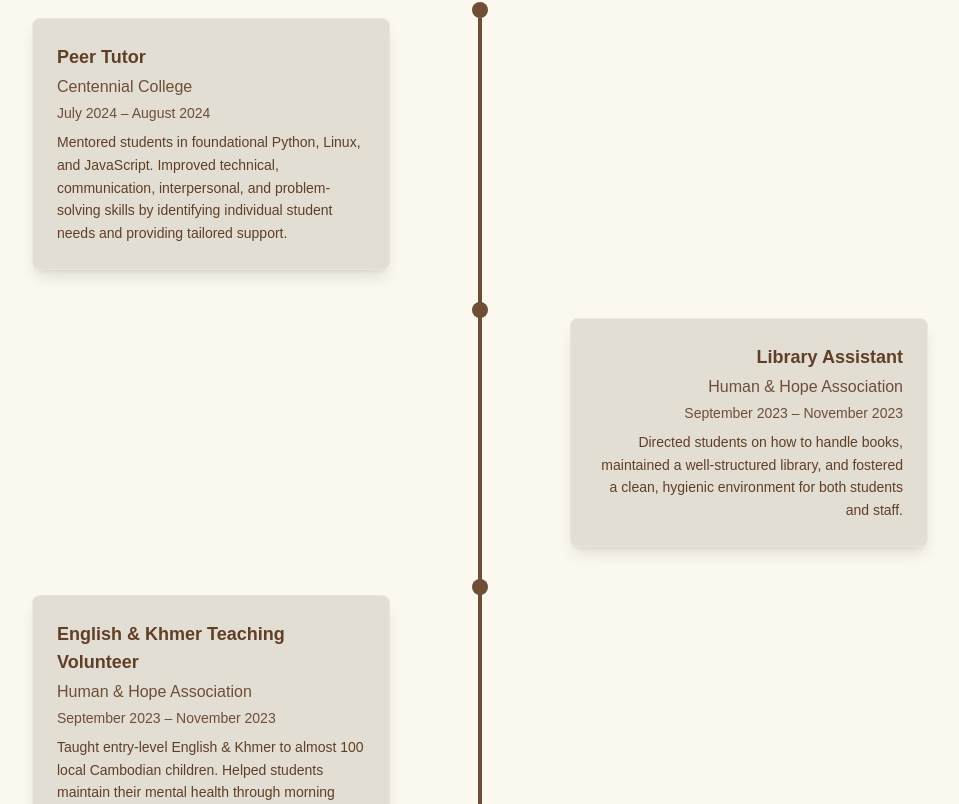
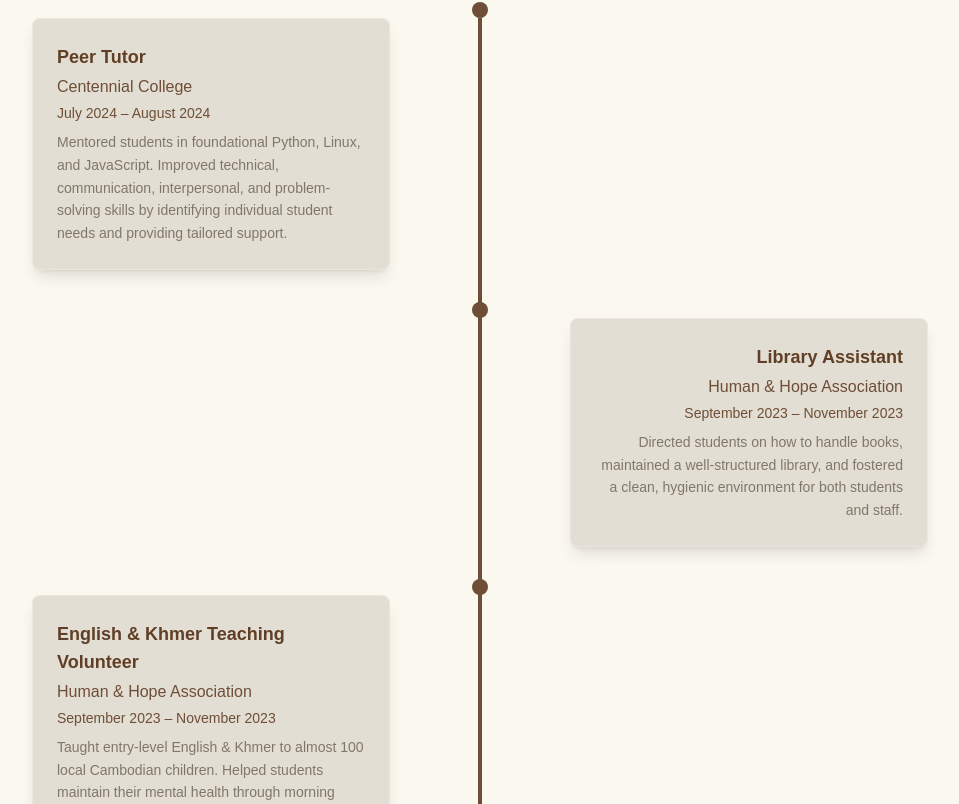
Before and after one commit to Sothyra12/personal_portfolio, a React (Vite) app: page /project in a window 1280 px wide. Shown: the part 776-1580 px from the top of the page, without its empty margins (160-1119 px from the left). Built offline with nearby package versions, Linux system fonts and the light colour scheme; no server answers.

Commit message:
Edited the font size and color in the project page

```diff
--- a/src/components/pages/projects.jsx
+++ b/src/components/pages/projects.jsx
@@ -116,7 +116,7 @@
           {experience.company}
         </h4>
         <p className="text-sm text-[#6F4E37] mb-2">{experience.date}</p>
-        <p className="text-sm text-[#603F26] leading-relaxed">
+        <p className="text-sm text-[#776B5D]/90 leading-relaxed">
           {experience.description}
         </p>
       </div>
```
